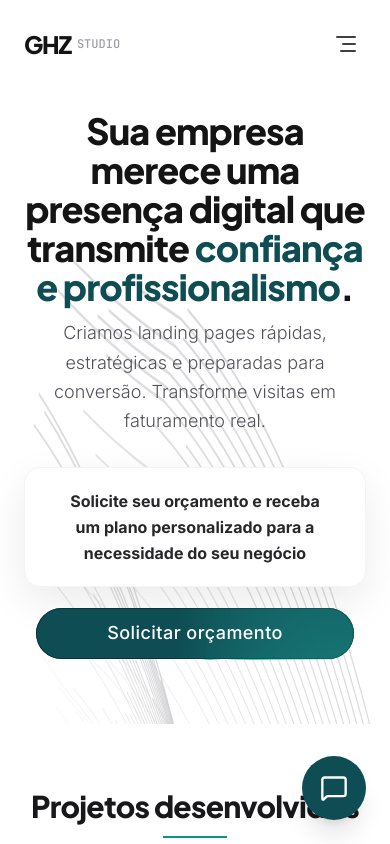
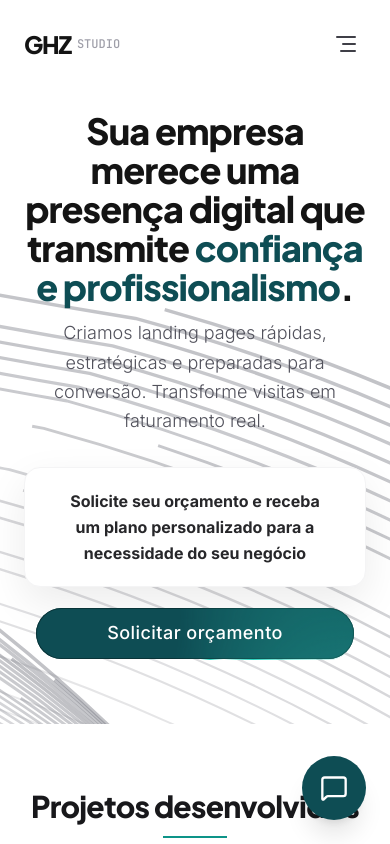
Before and after one commit to gabrielaraujoalves715-create/ghz-studio, a React (Vite) app: page / in a window 390 px wide. Shown: the top 844 px of the page. Built offline with nearby package versions, Linux system fonts and the light colour scheme.

Commit message:
Ajusta animação mobile e melhorias do site

```diff
--- a/components/ui/background-paths.tsx
+++ b/components/ui/background-paths.tsx
@@ -26,7 +26,7 @@ export function FloatingPaths({ position }: FloatingPathsProps) {
             <svg
                 className="w-full h-full text-slate-950 dark:text-white"
                 viewBox="0 0 696 316"
-                preserveAspectRatio="none"
+                preserveAspectRatio="xMidYMid slice"
                 fill="none"
             >
                 <title>Background Paths</title>
--- a/src/components/Hero.tsx
+++ b/src/components/Hero.tsx
@@ -7,7 +7,7 @@ export default function Hero() {
   return (
     <section className="relative pt-28 md:pt-36 pb-16 flex items-center justify-center overflow-hidden bg-brand-bg">
       {/* Background decoration with floating animated paths */}
-      <div className="absolute inset-0 opacity-30 dark:opacity-40 pointer-events-none select-none z-0">
+      <div className="absolute inset-0 opacity-50 md:opacity-30 dark:opacity-40 pointer-events-none select-none z-0">
         <FloatingPaths position={1} />
         <FloatingPaths position={-1} />
       </div>
```
